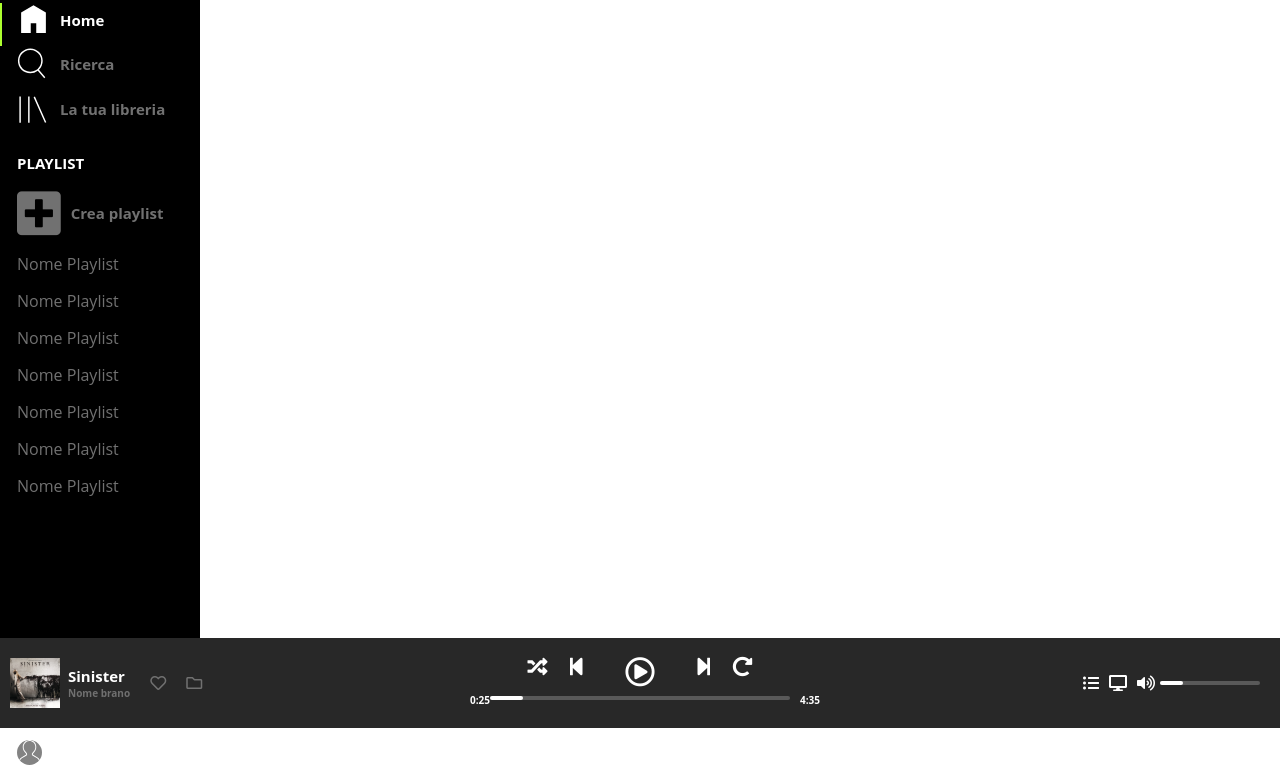
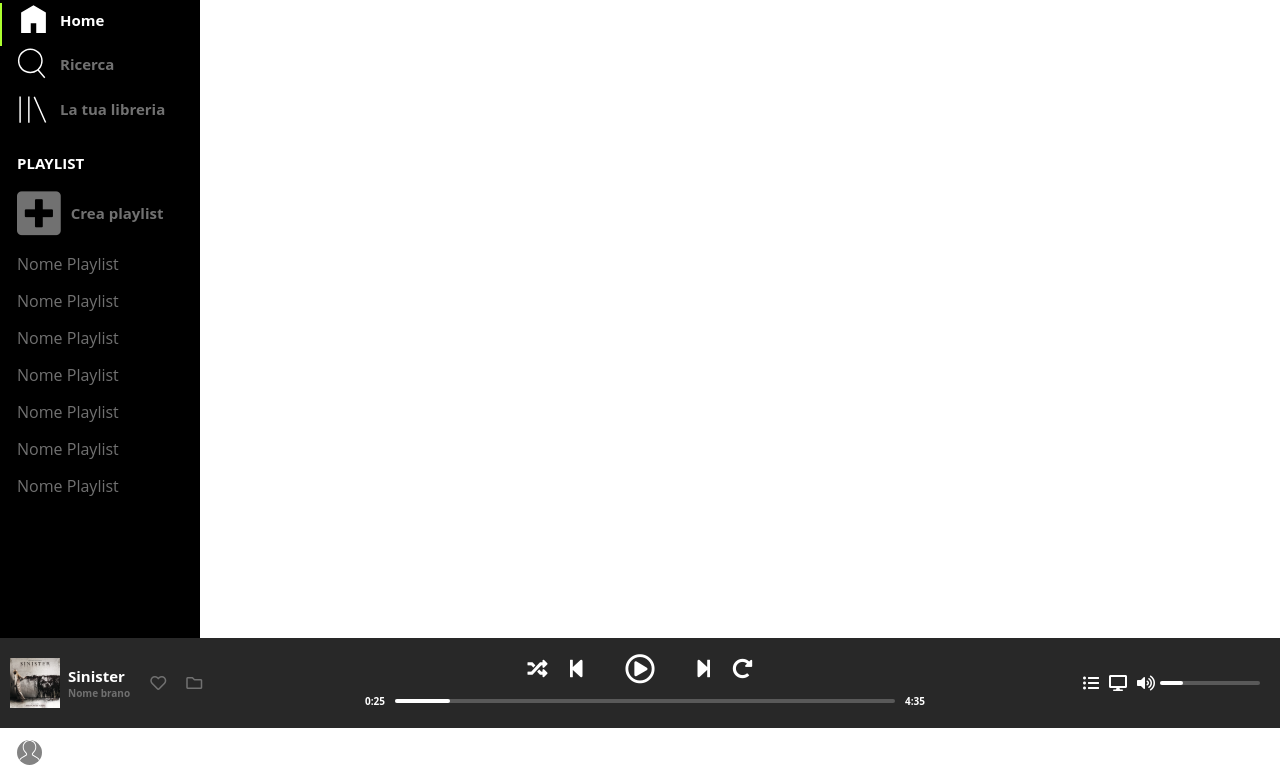
Before and after one commit to Al3ss4/html-css-spotifyweb, a plain HTML site: page index.html in a window 1280 px wide. Shown: the part 72-837 px from the top of the page. Drawn offline with Linux system fonts and the light colour scheme.

Commit message:
end footer

```diff
--- a/style.css
+++ b/style.css
@@ -207,7 +207,7 @@ footer{
 
 .pannel-top a:nth-child(3){
     font-size: 30px;
-    margin: 0 20px;
+    margin: -5px 20px;
 }
 
 .pannel-top a:hover{
@@ -218,21 +218,26 @@ footer{
     display: flex;
     align-items: center;
     justify-content: center;
+    margin-top: 15px;
+}
+
+.minute{
+    display: flex;
 
 }
-
 .minute span{
     color:white;
     font-size: 10px;
 }
 
 .bar{
-    width: 300px;
+    width: 500px;
     height: 4px;
     border-radius: 4px;
     background-color: #595959;
     cursor: pointer;
     position: relative;
+    margin-left: 10px;
 }
 
 #sliding-bar{
@@ -251,8 +256,8 @@ footer{
     position: absolute;
     background-color: white;
     display: none;
-    top: 10px;
-    left: 30px;
+    top: -4px;
+    left: 45px;
 }
 
 .bar:hover #cursor, .bar-small:hover #cursor-small{
```
